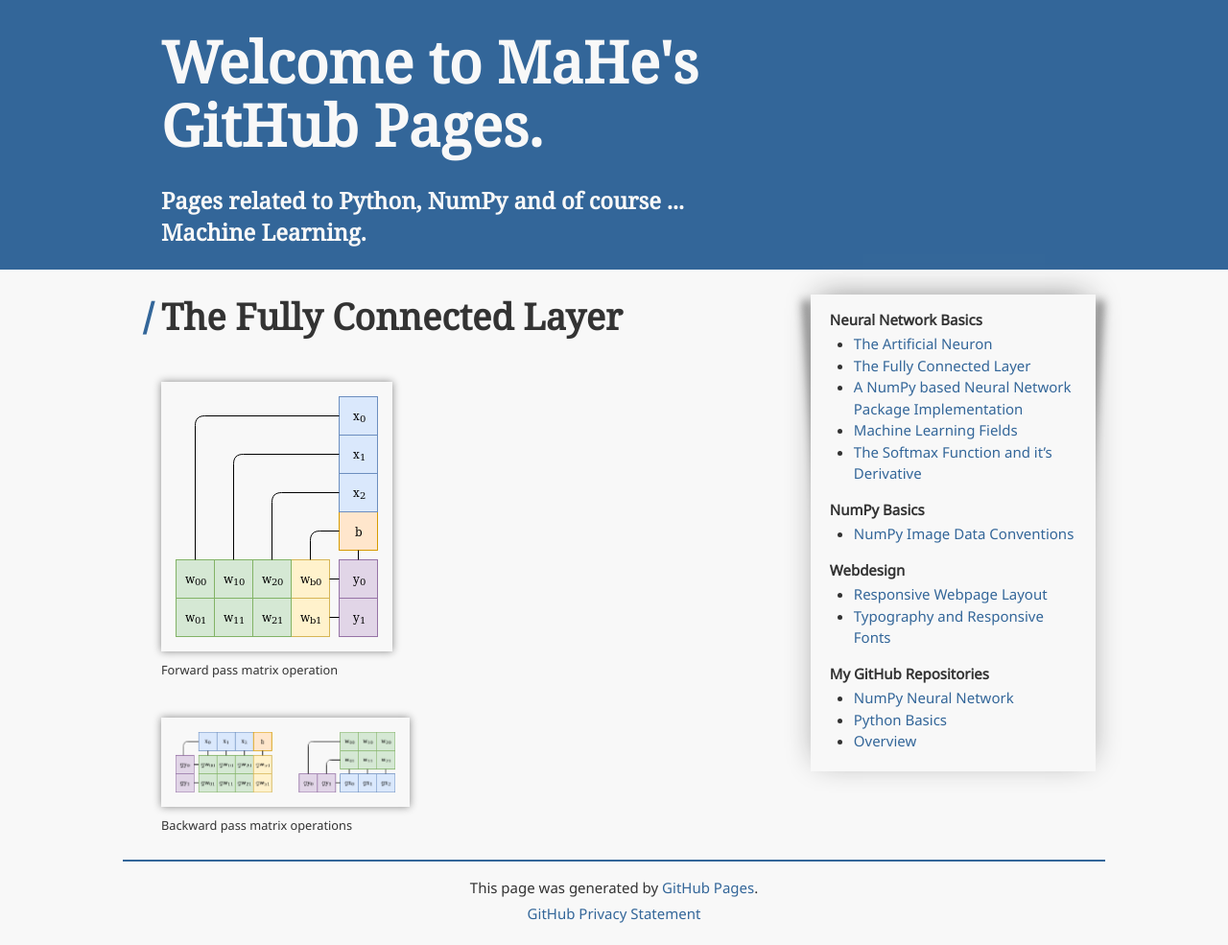
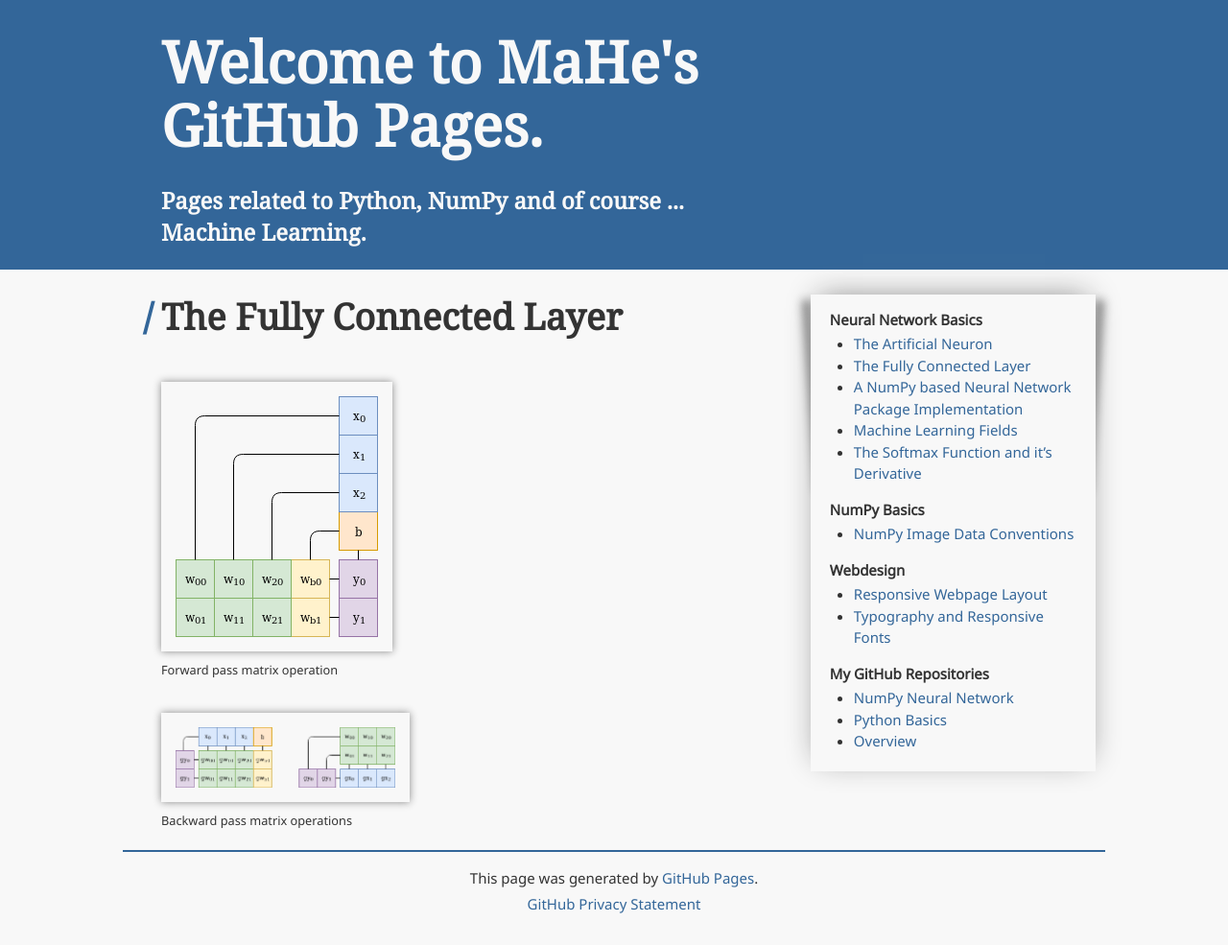
Before and after one commit to m-a-h-e/m-a-h-e.github.io, a Jekyll site: the page built from fully_conn_layer.md, in a window 1280 px wide. Shown: the whole page at 96% size. Built offline with Jekyll 4.4.1, drawn with Linux system fonts in a browser that asks for light colours; our own code applies the rules of GitHub Pages for plain Markdown files.

Commit message:
faster image styling

```diff
--- a/assets/css/style.scss
+++ b/assets/css/style.scss
@@ -193,38 +193,30 @@
 /* ================================================== */
 /* images */
 
-#content div.img {
+#content p.img {
     margin: 20px 0;
+    font-size: 0.85em;
+    text-align: center;
 
     img {
         display: block;
         max-width: 100%;
         padding: 15px;
         margin: 0px auto;
+        margin-bottom: 10px;
         box-shadow: 0px 0px 8px 0px var(--shadow);
-    }
-    p {
-        font-size: 0.85em;
-        text-align: center;
-        margin: 0;
-        margin-top: 10px;
     }
 }
 
 @media (min-width: 512px) {
-    #content div.img:not(.large-img) {
+    #content p.img:not(.large-img) {
         float: left;
         max-width: 40%;
-        margin: 20px 20px 20px 0;
+        margin: 20px 20px 15px 0;
+        text-align: left;
 
-        img {
-            margin-left: 0;
-        }
         img:hover {
             opacity: 0.7;
-        }
-        p {
-            text-align: left;
         }
     }
 }
@@ -280,18 +272,18 @@
         position: absolute;
         content: "";
         width: 10px;
-        height: 400px;
+        height: 200px;
         top: 5px;
         background-color: var(--shadow);
         z-index: -1;
     }
     #sidebar:before {
-        left: 15px;
+        left: 8px;
         box-shadow: -10px 0px 10px var(--shadow);
         transform: rotate(-4deg);
     }
     #sidebar:after {
-        right: 15px;
+        right: 8px;
         box-shadow: 10px 0px 10px var(--shadow);
         transform: rotate(4deg);
     }
--- a/assets/js/script.js
+++ b/assets/js/script.js
@@ -1,18 +1,17 @@
 
 $(document).ready(function() {
 
-  /* rearrange images and their caption and handle small/large click event */
+  /* make image paragraph styling possible */
   $("img").each(function() {
-    if ($(this).parent().is("p")) {
-      $(this).parent().before('<div class="clearfix"></div>');
-      $(this).parent().wrap('<div class="img"></div>');
-      $(this).insertBefore($(this).parent());
-    } else {
-      $(this).before('<div class="clearfix"></div>');
-      $(this).wrap('<div class="img"></div>');
+    var par = $(this).parent();
+    if (par.is("p")) {
+      par.before('<div class="clearfix"></div>');
+      par.addClass('img');
     }
   });
-  $("div.img").on('click', function() {
+
+  /* handle small/large image click event */
+  $("p.img").on('click', function() {
     $(this).toggleClass("large-img");
   });
 
```
